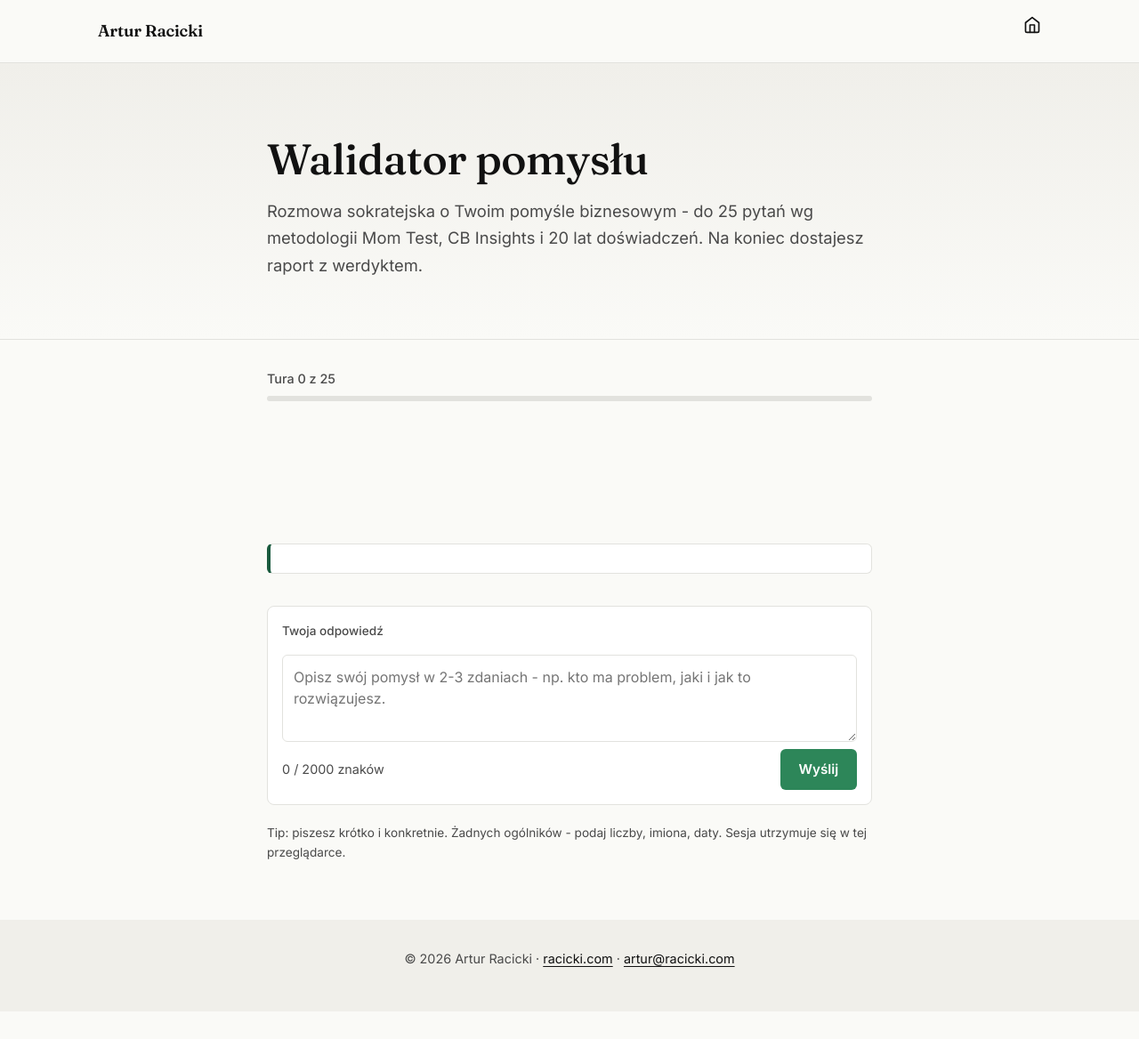
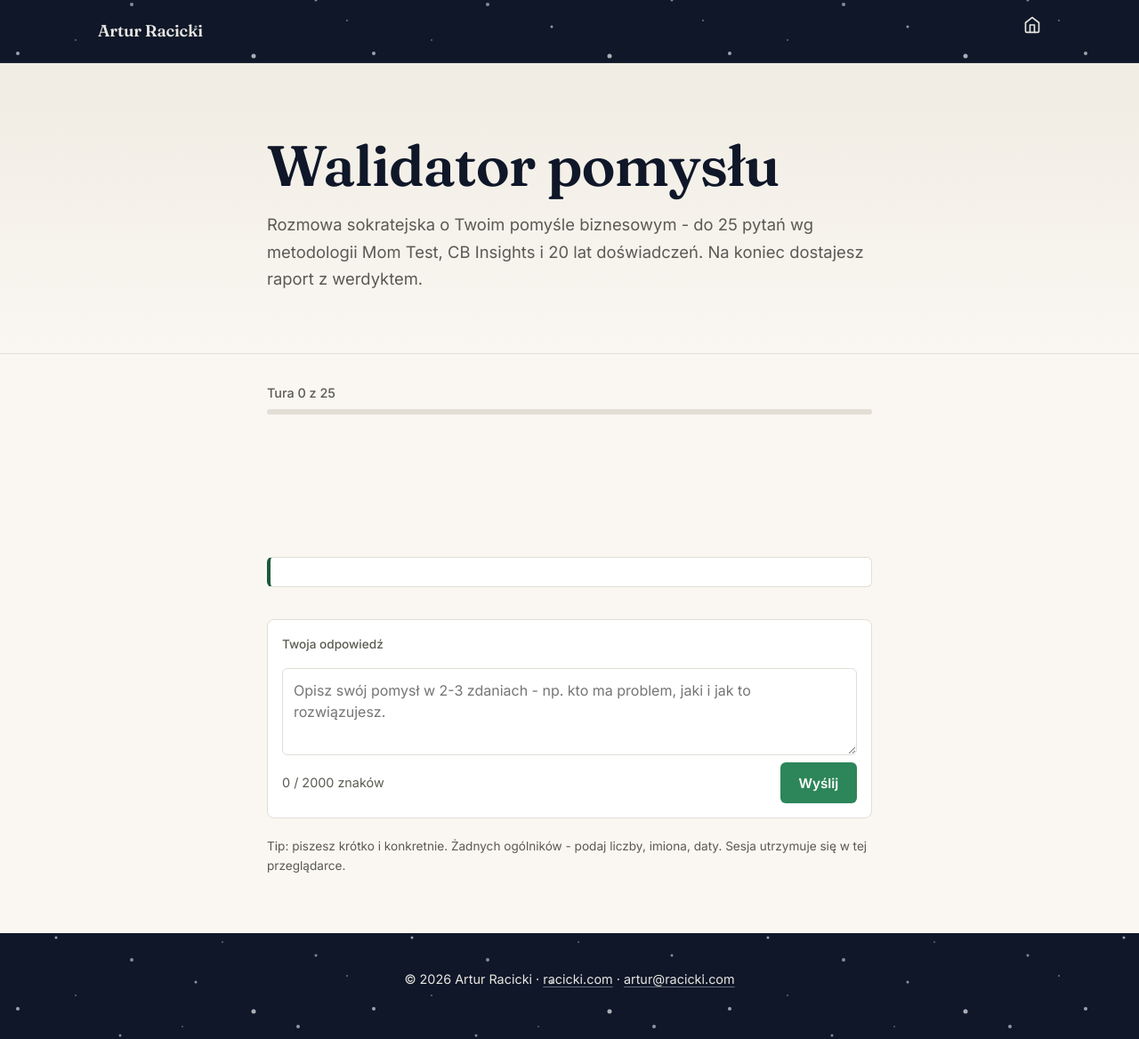
Before and after one commit to arch635/walidator-pomyslu-code, a website: page src/web/index.html in a window 1280 px wide. Shown: the whole page at 89% size. Before the commit the page ends 1137 px from the top, so only its background shows below. Drawn offline with nearby package versions, Linux system fonts and the light colour scheme.

Commit message:
ui: spójność z racicki.com (kosmiczna paleta)

```diff
--- a/src/web/styles.css
+++ b/src/web/styles.css
@@ -1,12 +1,15 @@
 /* walidator.racicki.com - spójny ze stylem racicki.com (James Clear minimalizm) */
 
 :root {
-  --bg: #fafaf7;
-  --text: #111;
-  --text-muted: #4a4a4a;
+  --bg: #FAF7F2;
+  --bg-cosmic: #0F1729;
+  --text: #0F1729;
+  --text-muted: #5A5A52;
+  --text-on-cosmic: #E8E6E1;
   --accent: #2D8659;
-  --accent-hover: #236b47;
-  --border: #e2e2de;
+  --accent-hover: #236B47;
+  --star: #E4B24A;
+  --border: #E2DED6;
   --placeholder-bg: #eeeeea;
   --placeholder-border: #cfcfc9;
   --error: #9b2c2c;
@@ -31,18 +34,23 @@ body {
 
 h1, h2, h3 {
   font-family: 'Fraunces', Georgia, 'Times New Roman', serif;
-  font-weight: 500;
-  letter-spacing: -0.01em;
+  letter-spacing: -0.015em;
   color: var(--text);
   margin-top: 0;
 }
-h1 { font-size: 2.25rem; line-height: 1.15; margin-bottom: 1rem; }
-h2 { font-size: 1.75rem; line-height: 1.2; margin: 2.5rem 0 1rem; }
-h3 { font-size: 1.25rem; line-height: 1.3; margin: 2rem 0 .75rem; font-weight: 600; }
+h1 {
+  font-size: clamp(2.5rem, 5vw, 4rem);
+  font-weight: 600;
+  line-height: 1.1;
+  margin-bottom: 1rem;
+}
+h2 { font-size: 1.75rem; font-weight: 600; line-height: 1.2; margin: 2.5rem 0 1rem; }
+h3 { font-size: 1.25rem; font-weight: 600; line-height: 1.3; margin: 2rem 0 .75rem; }
 @media (min-width: 720px) {
-  h1 { font-size: 3rem; }
   h2 { font-size: 2.25rem; }
 }
+
+ul li::marker { color: var(--star); }
 
 p { margin: 0 0 1.1em; }
 a { color: var(--accent); text-decoration: underline; text-decoration-thickness: 1px; text-underline-offset: 3px; }
@@ -53,10 +61,10 @@ a:hover { color: var(--accent-hover); }
 ul { padding-left: 1.2em; }
 li { margin-bottom: .4em; }
 
-/* Nawigacja */
+/* Nawigacja - kosmiczne tło z gwiazdami */
 .site-nav {
-  border-bottom: 1px solid var(--border);
-  background: var(--bg);
+  background: var(--bg-cosmic) url('/stars.svg') center / 400px 200px repeat;
+  border-bottom: 1px solid rgba(232, 230, 225, 0.08);
   position: sticky;
   top: 0;
   z-index: 10;
@@ -75,10 +83,11 @@ li { margin-bottom: .4em; }
   font-family: 'Fraunces', Georgia, serif;
   font-weight: 600;
   font-size: 1.15rem;
-  color: var(--text);
+  color: var(--text-on-cosmic);
   text-decoration: none;
   letter-spacing: -0.01em;
 }
+.site-nav__logo:hover { color: var(--star); }
 .site-nav__menu {
   display: flex;
   flex-wrap: wrap;
@@ -89,18 +98,19 @@ li { margin-bottom: .4em; }
   align-items: center;
 }
 .site-nav__menu a {
-  color: var(--text);
+  color: var(--text-on-cosmic);
   text-decoration: none;
   font-size: 0.95rem;
+  transition: color 0.15s ease;
 }
-.site-nav__menu a:hover { color: var(--accent); }
+.site-nav__menu a:hover { color: var(--star); }
 .site-nav__menu .nav-home {
   display: inline-flex;
   align-items: center;
-  color: var(--text);
+  color: var(--text-on-cosmic);
   padding: 2px 0;
 }
-.site-nav__menu .nav-home:hover { color: var(--accent); }
+.site-nav__menu .nav-home:hover { color: var(--star); }
 .site-nav__menu .nav-home svg { display: block; }
 
 /* Sekcje */
@@ -116,7 +126,7 @@ main { display: block; }
 }
 .section--hero {
   padding: 4rem 1.25rem 2rem;
-  background: linear-gradient(180deg, #f0efea 0%, var(--bg) 100%);
+  background: linear-gradient(180deg, #F0ECE3 0%, var(--bg) 100%);
 }
 @media (min-width: 720px) {
   .section { padding: 4rem 1.5rem; }
@@ -174,7 +184,7 @@ button[type="submit"]:disabled { opacity: 0.6; cursor: not-allowed; }
   margin-top: 2rem;
   padding: 1.5rem;
   border-radius: 6px;
-  background: #f5f4ef;
+  background: #F4EFE5;
   border: 1px solid var(--border);
   border-left: 4px solid var(--accent);
 }
@@ -266,7 +276,7 @@ button[type="submit"]:disabled { opacity: 0.6; cursor: not-allowed; }
 }
 .chat__bar-fill {
   height: 100%;
-  background: var(--accent);
+  background: linear-gradient(90deg, var(--accent) 0%, var(--accent-hover) 100%);
   transition: width 0.3s ease;
 }
 .chat__reset {
@@ -313,18 +323,18 @@ button[type="submit"]:disabled { opacity: 0.6; cursor: not-allowed; }
 }
 .msg--user { align-items: flex-end; }
 .msg--user .msg__body {
-  background: var(--accent);
-  color: #fff;
-  border-color: var(--accent);
+  background: rgba(228, 178, 74, 0.15);
+  color: var(--text);
+  border-color: rgba(228, 178, 74, 0.35);
   max-width: 85%;
 }
 .msg--assistant .msg__body {
-  background: #f5f4ef;
+  background: #F4EFE5;
   max-width: 100%;
 }
-.msg--loading .msg__body { background: #f5f4ef; color: var(--text-muted); }
+.msg--loading .msg__body { background: #F4EFE5; color: var(--text-muted); }
 .msg--final .msg__body {
-  border-left: 4px solid var(--success);
+  border-left: 3px solid var(--accent);
   background: #fff;
 }
 
@@ -433,7 +443,7 @@ button[type="submit"]:disabled { opacity: 0.6; cursor: not-allowed; }
   box-shadow: 0 0 0 3px rgba(45, 134, 89, 0.15);
 }
 .chat__form textarea:disabled {
-  background: #f5f4ef;
+  background: #F4EFE5;
   cursor: not-allowed;
 }
 .chat__meta {
@@ -470,16 +480,23 @@ button[type="submit"]:disabled { opacity: 0.6; cursor: not-allowed; }
 
 .chat__hint { margin: 0; font-size: 0.85rem; }
 
-/* Stopka */
+/* Stopka - kosmiczne tło z gwiazdami */
 .site-footer {
-  background: #f0efea;
-  padding: 2rem 1.25rem;
+  background: var(--bg-cosmic) url('/stars.svg') center / 400px 200px repeat;
+  padding: 2.5rem 1.25rem;
   font-size: 0.9rem;
-  color: var(--text-muted);
+  color: var(--text-on-cosmic);
 }
 .site-footer__inner {
   max-width: var(--measure);
   margin: 0 auto;
   text-align: center;
 }
-.site-footer a { color: var(--text); }
+.site-footer a {
+  color: var(--text-on-cosmic);
+  text-decoration-color: rgba(232, 230, 225, 0.4);
+}
+.site-footer a:hover {
+  color: var(--star);
+  text-decoration-color: var(--star);
+}
```
Also changed, not shown: src/web/stars.svg (added), 1 other file.
